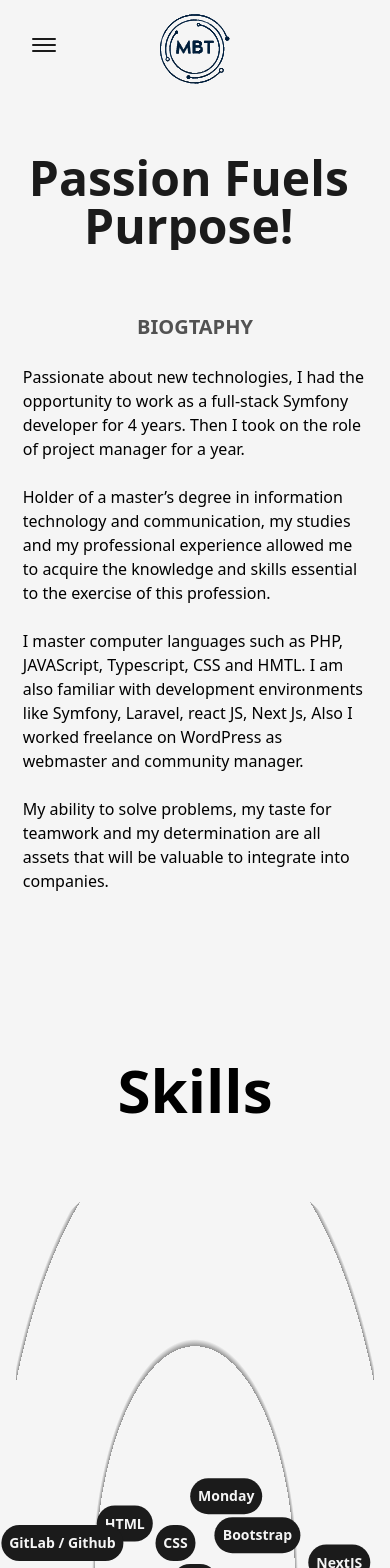
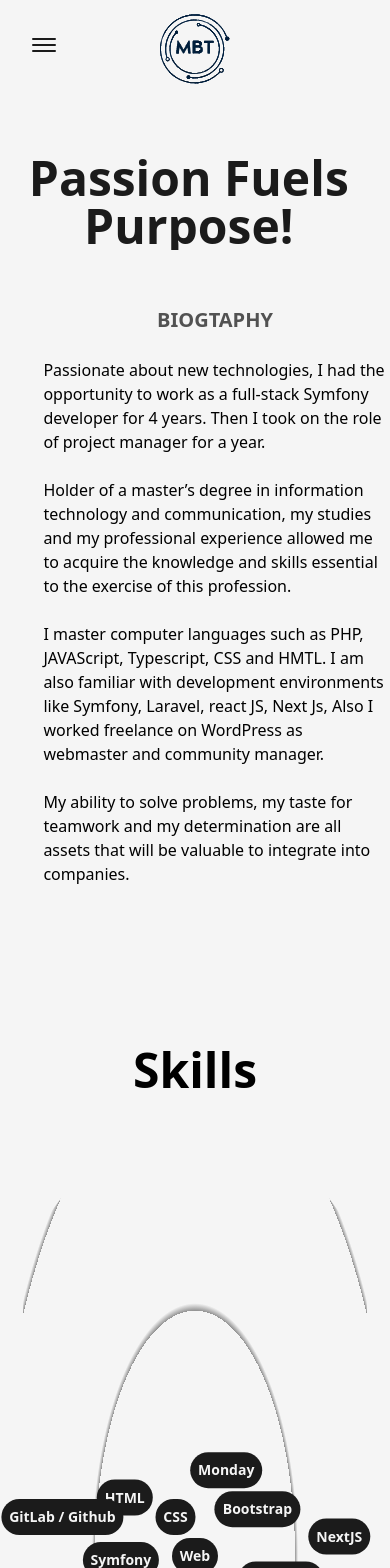
Before and after one commit to marwabtm/My_portfolio, a Next.js app: page /about in a window 390 px wide. Shown: the top 1568 px of the page. Built offline with nearby package versions, Linux system fonts and the light colour scheme.

Commit message:
modif responsive

```diff
--- a/src/components/Eduction.js
+++ b/src/components/Eduction.js
@@ -27,8 +27,8 @@ const Education = () => {
         offset: ["start end", "center start"]
     })
     return (
-        <div className="my-40">
-            <h2 className="mt-40 mb-14 text-6xl font-bold w-full text-center">
+        <div className="my-64">
+            <h2 className="mt-40 mb-14 text-6xl font-bold w-full text-center lg:text-5xl">
                 Education
             </h2>
             <div ref={ref} className="w-[75%] mx-auto relative">
--- a/src/components/Experiences.js
+++ b/src/components/Experiences.js
@@ -31,7 +31,7 @@ const Experiences = () => {
     })
     return (
         <div className="my-40">
-            <h2 className="mt-40 mb-14 text-6xl font-bold w-full text-center">
+            <h2 className="mt-40 mb-14 text-6xl font-bold w-full text-center lg:text-5xl">
                 Experiences
             </h2>
             <div ref={ref} className="w-[75%] mx-auto relative">
--- a/src/components/Skills.js
+++ b/src/components/Skills.js
@@ -13,7 +13,7 @@ const Skill = ({ name, x, y }) => {
 const Skills = () => {
     return (
         <>
-            <h2 className="mt-40 mb-10 text-6xl font-bold w-full text-center">Skills</h2>
+            <h2 className="mt-40 mb-10 text-6xl font-bold w-full text-center lg:text-5xl">Skills</h2>
             <div className="w-full h-screen relative flex items-center justify-center rounded-full bg-circularLight dark:bg-circularDark">
                 <Skill name="Web" x="0vw" y="0vw" />
                 <Skill name="Symfony" x="-19vw" y="1vw" />
--- a/src/pages/about.js
+++ b/src/pages/about.js
@@ -15,11 +15,11 @@ const about = () => {
                 <title>About Page</title>
                 <meta name="description" content="about page de Marwa Ben Tamansourt" />
             </Head>
-            <main className="flex w-full flex-col items-center justify-center px-[4%]">
+            <main className="flex w-full flex-col items-center justify-center px-[6%]">
                 <Layout className="pt-16">
                     <AnimatedText text="Passion Fuels Purpose!" />
-                    <div className=" mt-8 flex items-center justify-between bg-transparent w-full lg:flex-col">
-                        <div className=" w-3/5 flex flex-col items-center self-center p-[2%] lg:w-full ">
+                    <div className=" mt-8 flex items-center justify-between bg-transparent w-full mx-5 lg:flex-col">
+                        <div className=" w-3/5 flex flex-col items-center self-center lg:w-full ">
                             <h2 className="my-6 text-xl font-bold uppercase text-dark/75 dark:text-light/75">Biogtaphy</h2>
                             <p className="font-medium mb-6">
                                 Passionate about new technologies, I had the opportunity to work as a full-stack Symfony developer for 4 years.
@@ -37,8 +37,8 @@ const about = () => {
                             </p>
                         </div>
 
-                        <div className="w-2/5 m-2 p-[3%] lg:hidden rounded-2xl border-2 border-solid border-dark bg-transparent dark:border-light drop-shadow-md">
-                            <Image src={aboutprofilPic} alt="profile photo" className="rounded-2xl" priority sizes="(max-width: 200px) 80vw, (max-width: 300px) 40vw, 25vw" />
+                        <div className="w-2/5 m-[7%] p-[3%] lg:hidden rounded-2xl border-2 border-solid border-dark bg-transparent dark:border-light drop-shadow-md">
+                            <Image src={aboutprofilPic} alt="profile photo" className="rounded-2xl" priority sizes="(max-width: 150px) 80vw, (max-width: 200px) 40vw, 33vw" />
                         </div>
                     </div>
                     <Skills />
```
